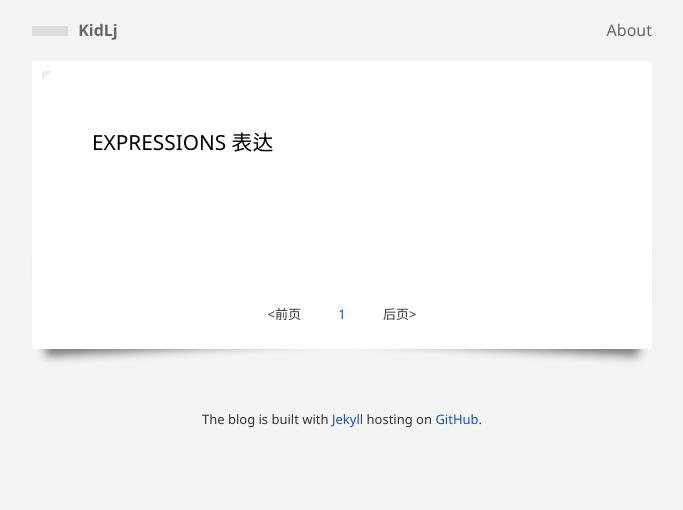
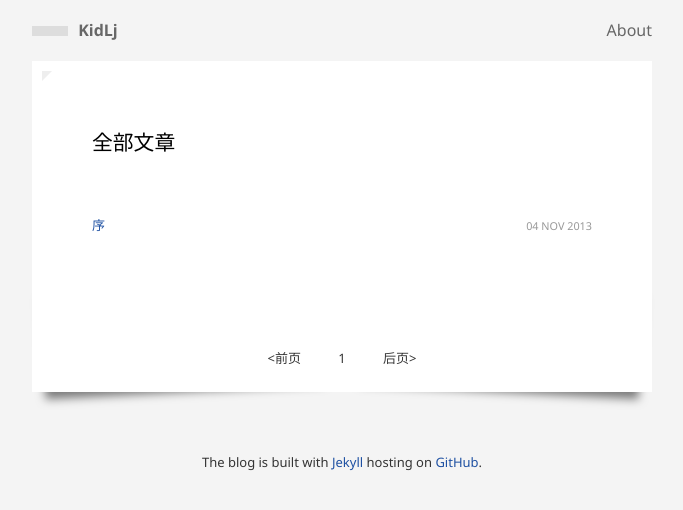
Before and after one commit to kidlj/awei, a Jekyll site: the page built from all/index.html, in a window 1280 px wide. Shown: the top 510 px of the page, without its empty margins (298-981 px from the left). Built offline with Jekyll 4.4.1, drawn with Linux system fonts in a browser that asks for light colours; some web fonts are replaced; Markdown is read by kramdown in place of the engine named in the settings; the list of posts is cut into pages by our own code.

Commit message:
index page restructured

```diff
--- a/_config.yml
+++ b/_config.yml
@@ -2,7 +2,7 @@
 markdown: rdiscount
 pygments: false
 permalink: /post/:year-:month-:day-:title.html
-paginate: 30
-paginate_path: "post/page:num"
+paginate: 10
+paginate_path: "all/page:num"
 domain: kidlj.com
 google_analytics: UA-46286887-1
--- a/_includes/paginator.html
+++ b/_includes/paginator.html
@@ -2,9 +2,9 @@
 
 	{% if paginator.previous_page %}
 		{% if paginator.previous_page ==1 %}
-			<a href="/expr/">&lt;前页</a>
+			<a href="/all/">&lt;前页</a>
 		{% else %}
-			<a href="/expr/page{{ paginator.previous_page }}">&lt;前页</a>
+			<a href="/all/page{{ paginator.previous_page }}">&lt;前页</a>
 		{% endif %}
 	{% else %}
 		<span class="disabled">&lt;前页</span>
@@ -15,21 +15,21 @@
 	{% if paginator.page == 1 %}
 		<span class="current">1</span>
 	{% else %}
-		<a href="/expr/">1</a>
+		<a href="/all/">1</a>
 	{% endif %}
 
 	{% for count in (2..paginator.total_pages) %}
 		{% if count == paginator.page %}
 			<span class="current">{{ count }}</span>
 		{% else %}
-			<a href="/expr/page{{ count }}">{{ count }}</a>
+			<a href="/all/page{{ count }}">{{ count }}</a>
 		{% endif %}
 	{% endfor %}
 	</div>
 
 
 	{% if paginator.next_page %}
-	<a href="/expr/page{{ paginator.next_page }}">后页&gt;</a>
+	<a href="/all/page{{ paginator.next_page }}">后页&gt;</a>
 	{% else %}
 	<span class="disabled">后页&gt;</span>
 	{% endif %}
--- a/_layouts/main.html
+++ b/_layouts/main.html
@@ -8,7 +8,7 @@
 		<link href="/css/global.css" rel="stylesheet" type="text/css">
 		<link href="/css/style.css" rel="stylesheet" type="text/css">
 		<link href="/css/responsive.css" rel="stylesheet" type="text/css">
-		<title>KidLj - {{ page.title }}</title>
+		<title>李健 - {{ page.title }}</title>
 	</head>
 
 	<body>
--- a/expr/index.html
+++ b/all/index.html
@@ -1,16 +1,16 @@
 ---
 layout: main
-title: EXPRESSIONS
+title: 全部文章
 ---
 
 <section class="content">
 	<article>
 		<div class="mark"></div>
 		<header>
-		<h1 class="post-title">EXPRESSIONS 表达</h1>
+		<h1 class="post-title">全部文章</h1>
 		</header>
 
-		<ul class="expr-listing">
+		<ul class="post-listing">
 			{% for post in paginator.posts %}
 			<li><small class="datetime muted">{{ post.date | date_to_string }}</small>
 			<a href="{{ post.url }}">{{ post.title }}</a></li>
--- a/css/style.css
+++ b/css/style.css
@@ -116,7 +116,7 @@
 		border-radius: 4px; }
 	article hr {
 		border-color: #efefef; }
-	article a {
+	article p a {
 		line-height: 0;
 		vertical-align: super;
 		font-size: smaller; }
@@ -178,9 +178,11 @@
 	font-size: 13px;
 	padding: 5px;
 	background-color: #FDF6E3; }
+/*
 .tweet a {
 	vertical-align: baseline;
 	font-size: inherit; }
+*/
 
 .paginator {
 	padding: 30px 40px 24px;
@@ -200,21 +202,21 @@
 
 /*****************************************************************************/
 /*
-/* For "expr/index.html"
+/* For "all/index.html"
 /*
 /*****************************************************************************/
 
-ul.expr-listing {
+ul.post-listing {
 	margin: 0;
 	padding: 0;
 	list-style: none; }
 
-ul.expr-listing li {
+ul.post-listing li {
 	text-transform: uppercase;
 	margin-bottom: 20px; }
 
-ul.expr-listing .datetime {
-	display: inline-block;
+ul.post-listing .datetime {
+  display: inline-block;
   vertical-align: baseline;
   zoom: 1;
   *display: inline;
@@ -223,11 +225,14 @@
   text-transform: uppercase;
   float: right;
   color: #999;
-  font-size: 12px;
+  font-size: smaller;
   text-align: right; }
 
-=============================
-
+/******************************************************************************/
+/*
+/* For Grid-unit in index page
+/*
+/******************************************************************************/
 
 .posts {
   text-align: center;
@@ -285,3 +290,34 @@
         opacity: 1; }
       .posts .post-link:hover .post-cover {
         opacity: .6; }
+    .posts .post-link h2 .all-link {
+	font-size: smaller; }
+
+
+/*****************************************************************************/
+/*
+/* For "Older-Posts Navigator"
+/*
+/*****************************************************************************/
+
+ul.older-posts {
+	margin: 30px 0 0 0;
+	padding: 0;
+	list-style: none; }
+
+ul.older-posts li {
+	text-transform: uppercase;
+	margin-bottom: 8px; }
+
+ul.older-posts .datetime {
+  display: inline-block;
+  vertical-align: baseline;
+  zoom: 1;
+  *display: inline;
+  *vertical-align: auto;
+  width: 130px;
+  text-transform: uppercase;
+  float: right;
+  color: #999;
+  font-size: smaller;
+  text-align: right; }
```
Also changed, not shown: index.html (+15 -1 lines).
